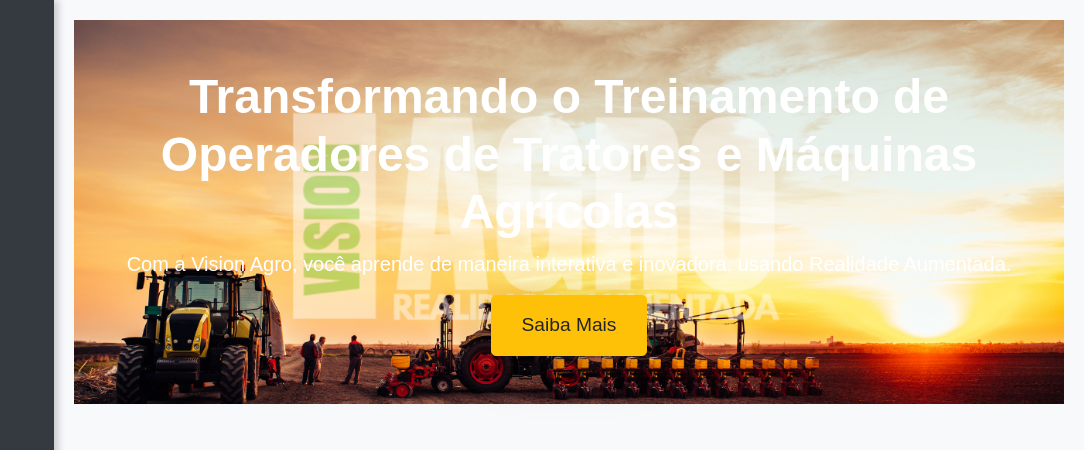
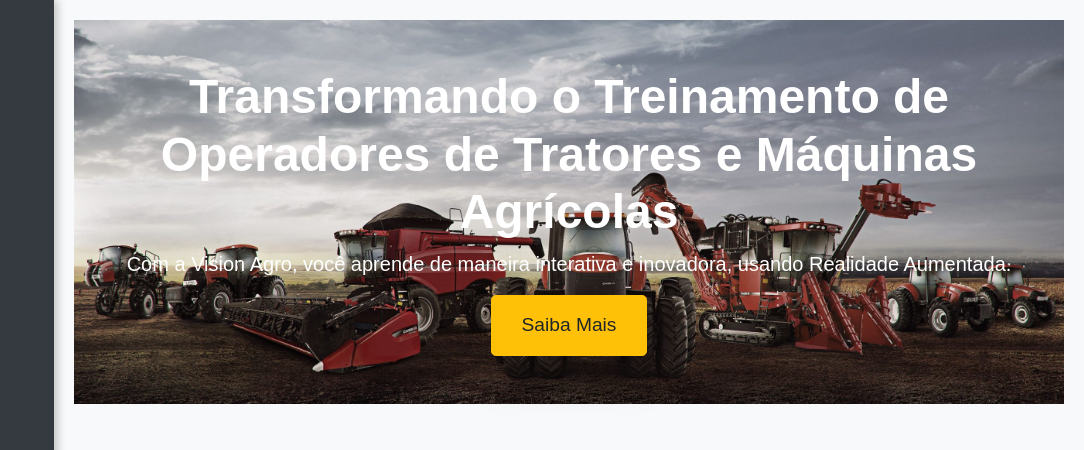
Before and after one commit to andre436/VISION-AGRO, a plain HTML site: page index.html in a window 1280 px wide. Shown: the top 450 px of the page, 196-1280 px from the left. Drawn offline with nearby package versions, Linux system fonts and the light colour scheme.

Commit message:
Update style.css

```diff
--- a/css/style.css
+++ b/css/style.css
@@ -47,7 +47,7 @@
 
 /* Hero Section */
 .hero {
-    background-image: url('https://github.com/andre436/VISION-AGRO/blob/main/fundo.png?raw=true'); /* Caminho para a imagem de fundo */
+    background-image: url('https://github.com/andre436/VISION-AGRO/blob/main/fundo.png.jpg?raw=true'); /* Caminho para a imagem de fundo */
     background-size: cover; /* A imagem cobre toda a área da seção */
     background-position: center; /* Centraliza a imagem */
     background-repeat: no-repeat; /* Não repete a imagem */
```
